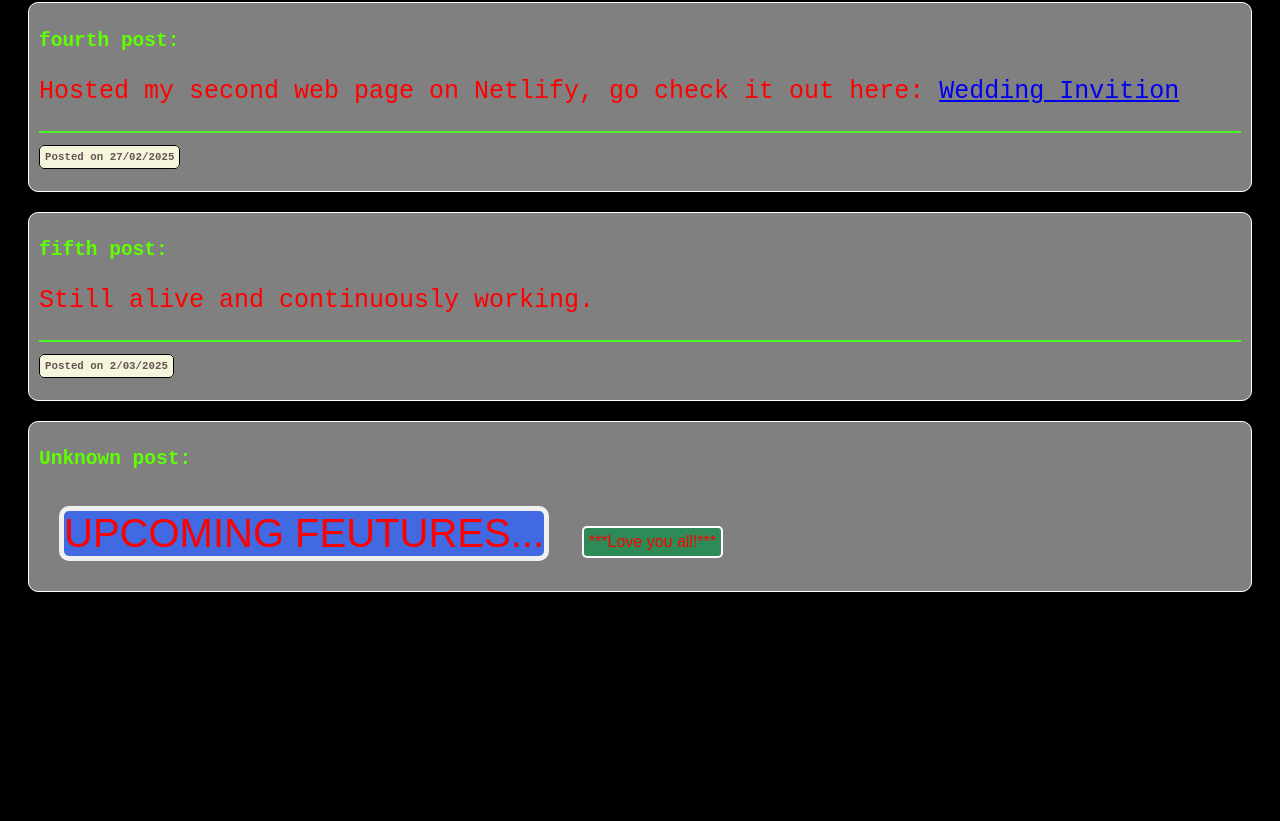
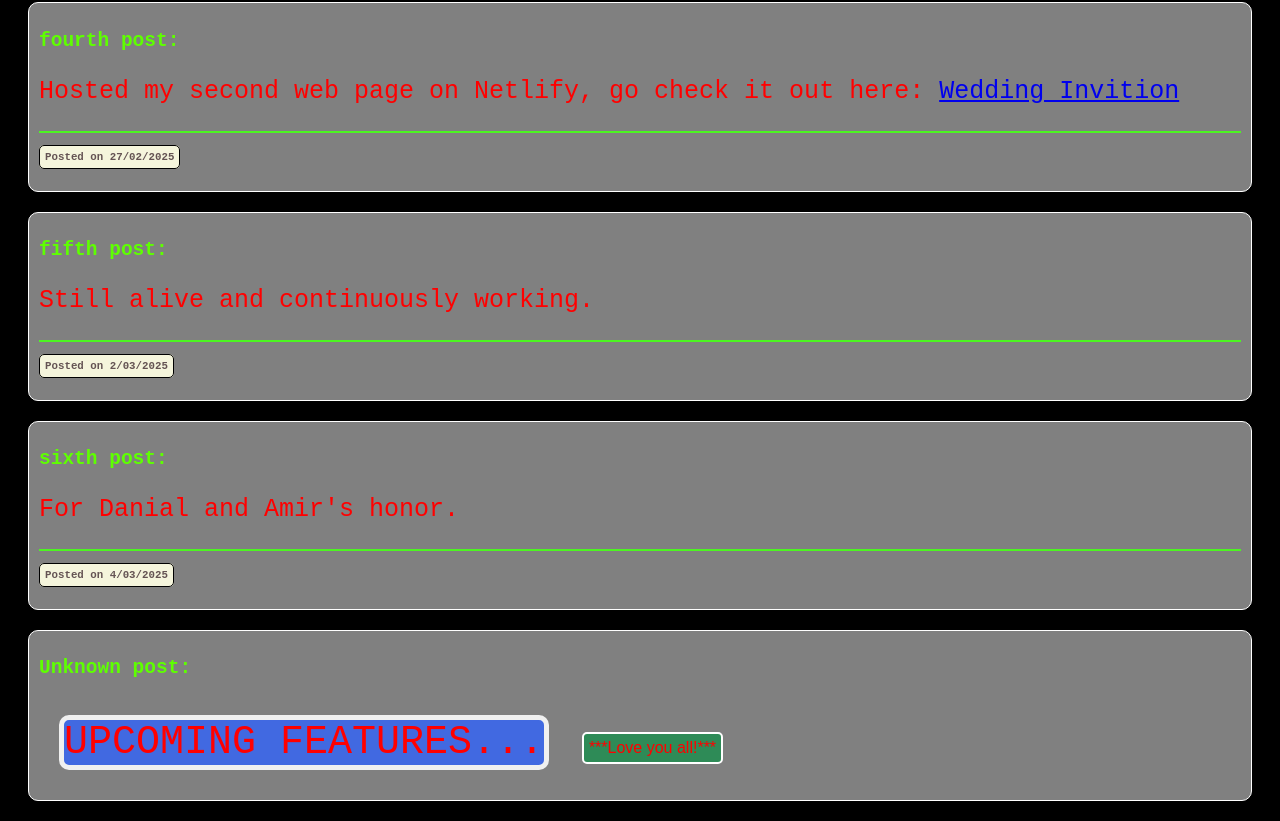
Before and after one commit to calledarian/calledarian.github.io, a plain HTML site: page index.html in a window 1280 px wide. Shown: the part 1145-1966 px from the top of the page. Before the commit the page ends 1757 px from the top, so only its background shows below. Drawn offline with Linux system fonts and the light colour scheme.

Commit message:
added the 6th post

```diff
--- a/index.html
+++ b/index.html
@@ -31,7 +31,6 @@
         }
 
         #upcoming{
-        font-family: Arial;
         color: rgb(255, 0, 0);
         margin: 20px;
         font-size: 40px;
@@ -123,8 +122,12 @@
         <div id="post-mes"><p>Still alive and continuously working.</p></div>
         <h5><span id="post-date">Posted on 2/03/2025</span></h5></div>
 
+        <div id="post"><h2>sixth post:</h2>
+        <div id="post-mes"><p>For Danial and Amir's honor.</p></div>
+        <h5><span id="post-date">Posted on 4/03/2025</span></h5></div>
+
         <div id="post"><h2>Unknown post:</h2>
-        <div id="upcoming">UPCOMING FEUTURES...</div>
+        <div id="upcoming">UPCOMING FEATURES...</div>
 
 
         <p Class="LOVE">***Love you all!***</p>
```
